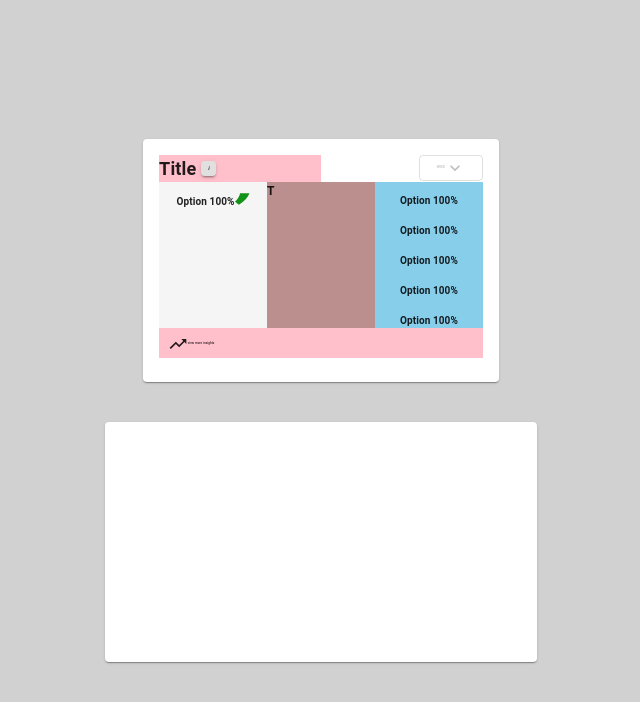
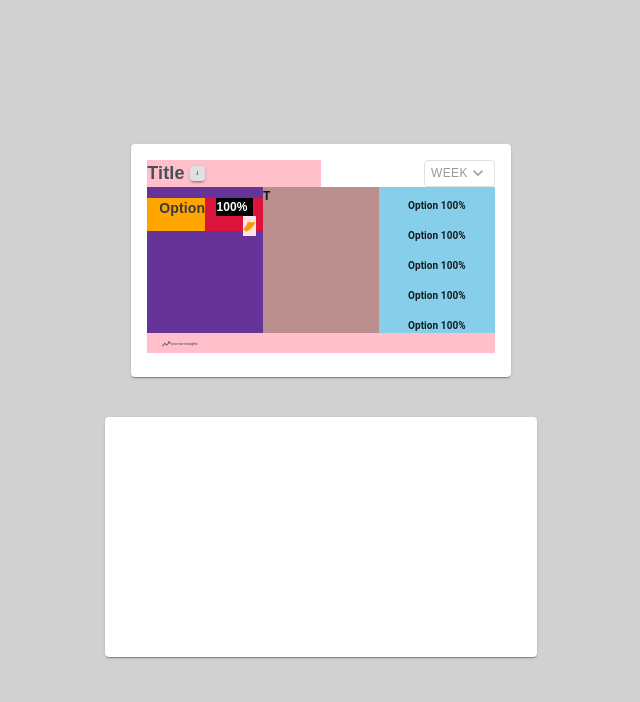
Before and after one commit to nutt-songsaksri/graph-page, a React (Create React App) app: page / in a window 1280 px wide. Shown: the top 702 px of the page, without its empty margins (319-959 px from the left). Built offline with nearby package versions, Linux system fonts and the light colour scheme.

Commit message:
change fonts characteristic of all text

```diff
--- a/src/App.js
+++ b/src/App.js
@@ -13,6 +13,14 @@ import {
 import TrendingUpIcon from "@material-ui/icons/TrendingUp";
 import InfoIcon from "@material-ui/icons/Info";
 import KeyboardArrowDownIcon from "@material-ui/icons/KeyboardArrowDown";
+import { SvgIcon } from "@material-ui/core";
+<style>
+  @import
+  url('https://fonts.googleapis.com/css2?family=Poppins:wght@600&display=swap');
+</style>;
+<style>
+  @import url('https://fonts.googleapis.com/css2?family=Sarala&display=swap');
+</style>;
 
 function App() {
   return (
@@ -52,7 +60,9 @@ function App() {
                         style={{
                           fontSize: 18,
                           fontWeight: 600,
-                          fontFamily: "",
+                          fontFamily: "Poppins,sans-serif",
+                          fontStyle: "normal",
+                          color: "#495057",
                         }}
                       >
                         Title
@@ -81,7 +91,11 @@ function App() {
                       variant="outlined"
                       disabled
                       style={{
-                        fontSize: "3px",
+                        fontSize: 12,
+                        color: "#999999",
+                        fontWeight: "normal",
+                        fontFamily: "Sarala,sans-serif",
+                        fontStyle: "normal",
                         padding: "2px 6px",
                       }}
                     >
@@ -98,34 +112,103 @@ function App() {
                 >
                   <Grid
                     item
+                    container
+                    direction="row"
                     xs={4}
                     style={{
-                      backgroundColor: "whitesmoke",
+                      backgroundColor: "rebeccapurple",
                       paddingTop: "11px",
+                    }}
+                  >
+                    <Grid
+                      item
+                      container
+                      style={{
+                        backgroundColor: "crimson",
+                        height: "25%",
+                      }}
+                    >
+                      <Grid
+                        item
+                        container
+                        justify="flex-end"
+                        alignItems="flex-start"
+                        style={{
+                          width: "50%",
+                          height: "100%",
+                          backgroundColor: "orange",
                         }}
                       >
                         <Typography
                           style={{
-                        fontSize: 10,
-                        fontWeight: "bold",
+                            fontSize: 14,
+                            fontWeight: 600,
+                            fontFamily: "Poppins,sans-serif",
+                            fontStyle: "normal",
+                            color: "#343A40",
+                            display: "block",
                           }}
                         >
-                      <center>
-                        Option 100%
+                          Option
+                        </Typography>
+                      </Grid>
+
+                      <Grid
+                        item
+                        container
+                        direction="column"
+                        alignItems="center"
+                        style={{
+                          width: "50%",
+                        }}
+                      >
+                        <Grid
+                          item
+                          style={{
+                            backgroundColor: "#000000",
+                            display: "block",
+                          }}
+                        >
+                          <Typography
+                            style={{
+                              fontSize: 12,
+                              fontWeight: "bold",
+                              fontFamily: "Poppins,sans-serif",
+                              fontStyle: "normal",
+                              color: "#FFFFFF",
+                              display: "block",
+                              marginLeft: 1,
+                              marginRight: 5,
+                            }}
+                          >
+                            100%
+                          </Typography>
+                        </Grid>
+                        <Grid
+                          item
+                          style={{
+                            marginLeft: 31,
+                            display: "block",
+                            backgroundColor: "mistyrose",
+                          }}
+                        >
+                          <Box>
                             <svg
-                          width="15"
-                          height="12"
+                              width="13"
+                              height="10"
                               viewBox="0 0 15 12"
                               fill="blue"
                               xmlns="http://www.w3.org/2000/svg"
                             >
                               <path
                                 d="M5.03055 0.212402C4.75703 2.7744 3.08739 5.5856 0.0187988 8.6432L3.93076 11.8128C9.50951 8.3688 13.014 4.5272 14.4443 0.288003C14.4529 0.262803 14.4614 0.237602 14.47 0.212402H5.03055Z"
-                            fill="#129219"
+                                fill="#F99A02"
                               />
                             </svg>
-                      </center>
-                    </Typography>
+                          </Box>
+                        </Grid>
+                      </Grid>
+                    </Grid>
                   </Grid>
                   <Grid item xs={4} style={{ backgroundColor: "rosybrown" }}>
                     <Typography style={{ fontSize: 12, fontWeight: "bold" }}>
@@ -160,11 +243,25 @@ function App() {
                 <Grid
                   item
                   container
-                  style={{ backgroundColor: "pink", height: "30px" }}
+                  style={{ backgroundColor: "pink", height: "20px" }}
                 >
                   <Grid item>
-                    <Button style={{ fontSize: 3, textTransform: "lowercase" }}>
-                      <TrendingUpIcon style={{ fontSize: "20px" }} />
+                    <Button
+                      style={{
+                        fontSize: 3,
+                        textTransform: "lowercase",
+                        color: "#495057",
+                      }}
+                    >
+                      <TrendingUpIcon
+                        style={{
+                          fontSize: 10,
+                          color: "#495057",
+                          fontWeight: "normal",
+                          fontFamily: "Sarala,sans-serif",
+                          fontStyle: "normal",
+                        }}
+                      />
                       view more insights
                     </Button>
                   </Grid>
```
Lines whose indentation alone changed are shown as unchanged.
